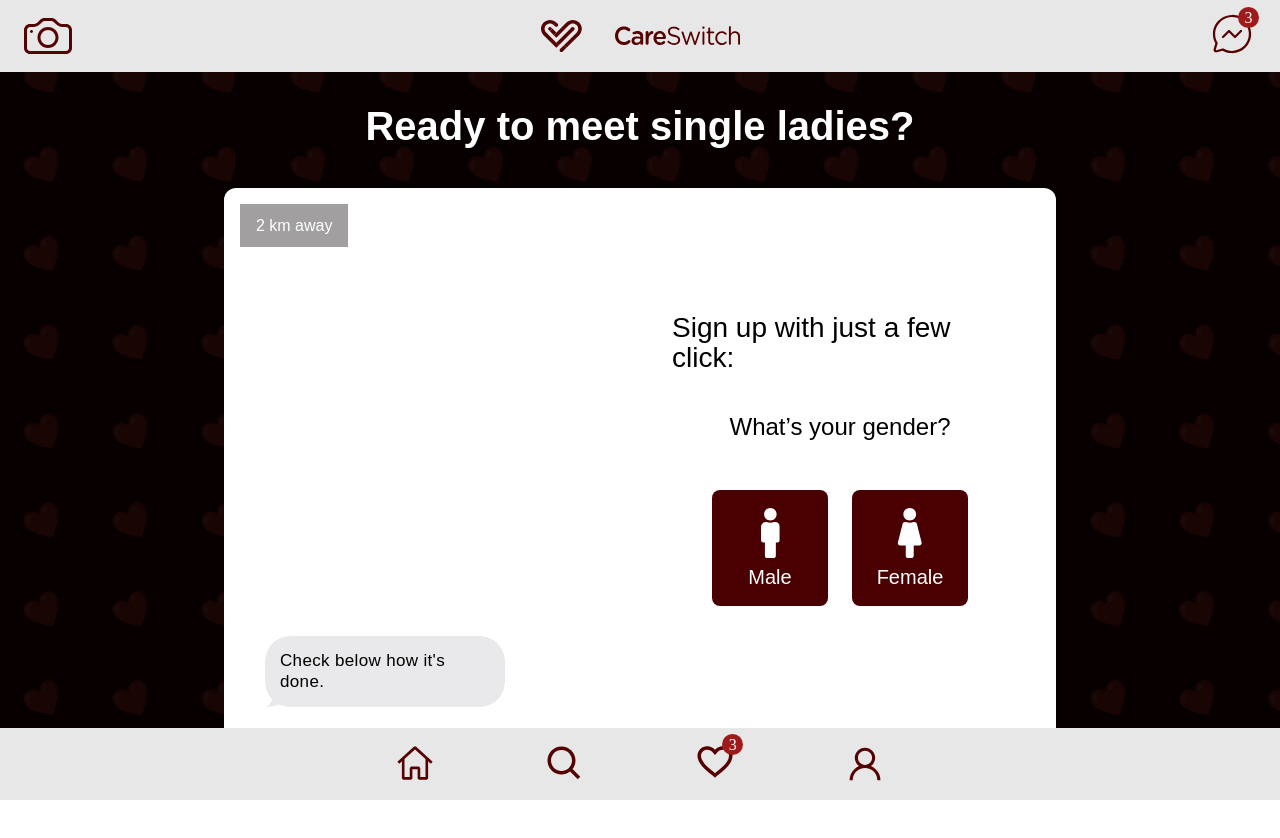
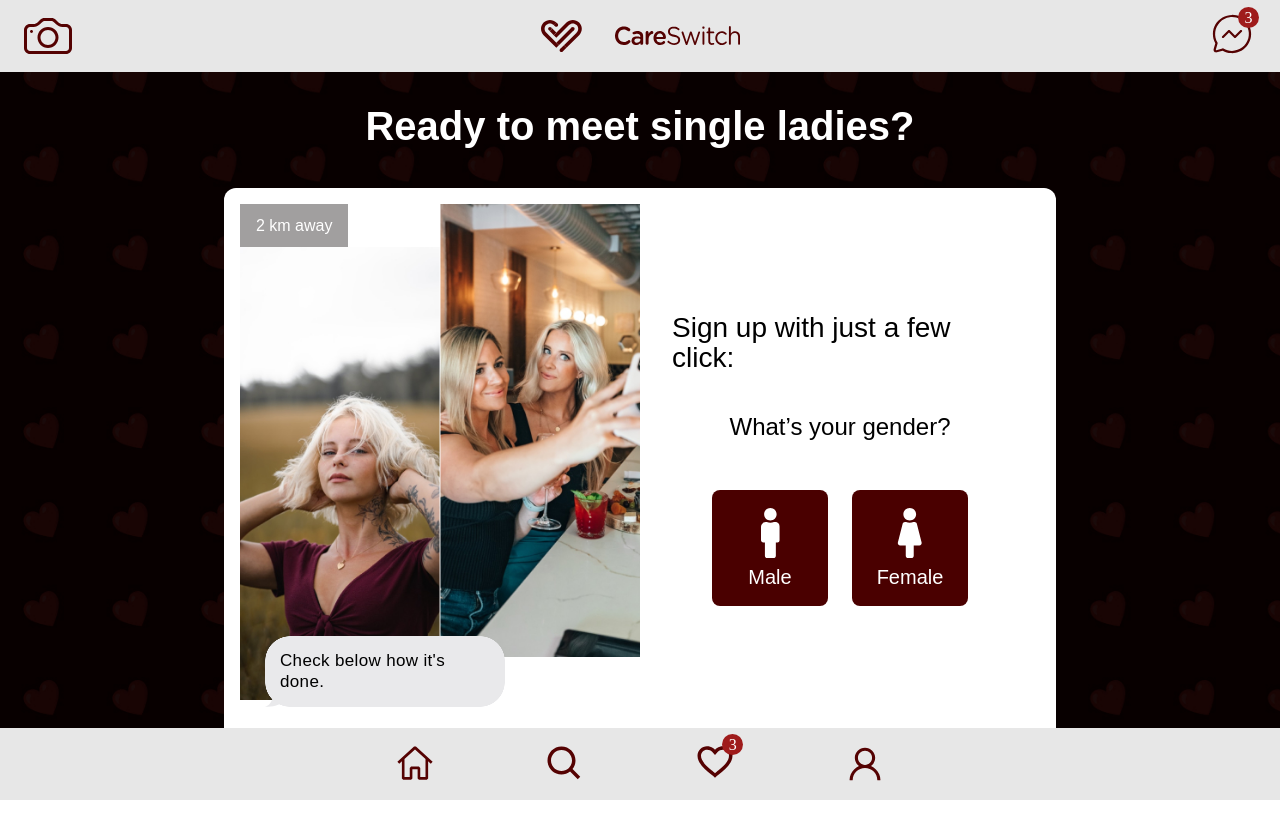
Before and after one commit to AzerHeshim/test-project, an Angular app: page / in a window 1280 px wide. Shown: the top 838 px of the page. Built offline with nearby package versions, Linux system fonts and the light colour scheme.

Commit message:
development

```diff
--- a/src/app/home/home.component.html
+++ b/src/app/home/home.component.html
@@ -20,13 +20,13 @@
           <div class="distance">
             <span>2 km away</span>
           </div>
-<!--          <img src="assets/images/female1.jpg" alt="">-->
+          <img src="assets/images/female1.jpg" alt="">
           <div class="bubble left imessage">
             <p>Check below how it's done.</p>
           </div>
         </div>
         <div class="visual">
-<!--          <img src="assets/images/female2.jpg" alt="">-->
+          <img src="assets/images/female2.jpg" alt="">
         </div>
       </div>
       <div class="content_form">
```
